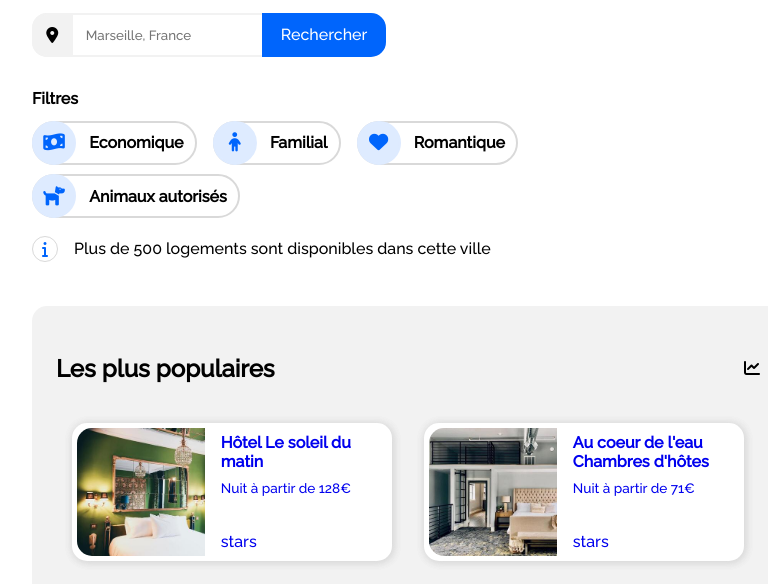
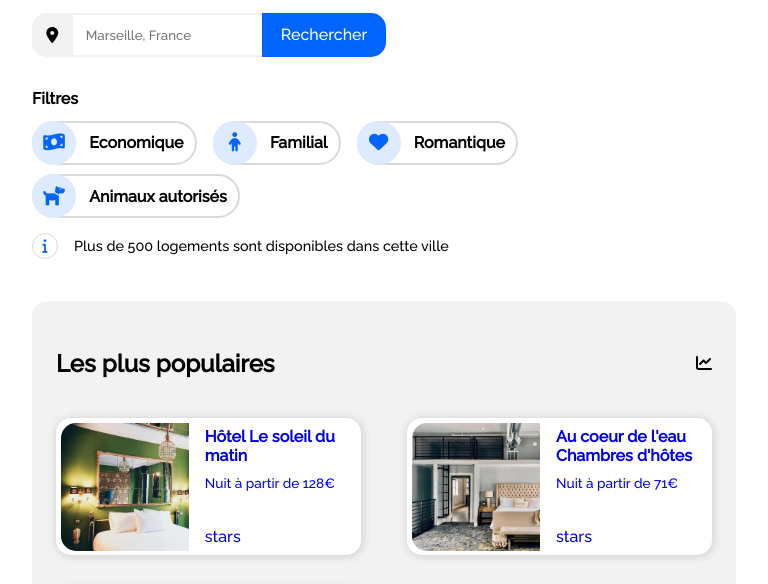
Before and after one commit to Wa-ran/MaxenceGILLES_2_06092020, a plain HTML site: page index.html in a window 768 px wide. Shown: the part 160-744 px from the top of the page. Drawn offline with Linux system fonts and the light colour scheme.

Commit message:
Fix Responsive

```diff
--- a/css/main.css
+++ b/css/main.css
@@ -9,8 +9,8 @@ body {
 }
 header > *, footer > *, body > section > * {
     padding: 0;
-    margin-left: 2rem;
-    margin-right: 2rem;
+    margin-left: 1rem;
+    margin-right: 1rem;
 }
 a {
     text-decoration: none;
@@ -162,6 +162,7 @@ fieldset {
 .info {
     display: flex;
     font-weight: normal;
+    font-size: 0.9rem;
 }
 .info > div {
     color: #0065FC;
@@ -360,6 +361,11 @@ footer a {
     .mob {
         display: none;
     }
+    header > *, footer > *, body > section > * {
+        padding: 0;
+        margin-left: 2rem;
+        margin-right: 2rem;
+    }
     .nav div {
         padding-top: 2rem;
         border-top: #f2f2f2 solid 2px;
@@ -410,12 +416,11 @@ footer a {
         display: flex;
         flex-wrap: wrap;
         justify-content: space-between;
-        width: 100%;
     }
     .pop article {
-        min-width: 18rem;
+        min-width: 35%;
         max-width: 45%;
-        margin: 1rem;
+        margin: 1rem 0;
         flex: 1;
     }
     .wado {
@@ -458,6 +463,9 @@ footer a {
     }
     .pop__title h3 {
         margin: 1.5rem 0;
+    }
+    .pop__title > div {
+        margin-right: 0.5rem;
     }
     .pop article {
         margin: 1rem 0.5rem;
```
